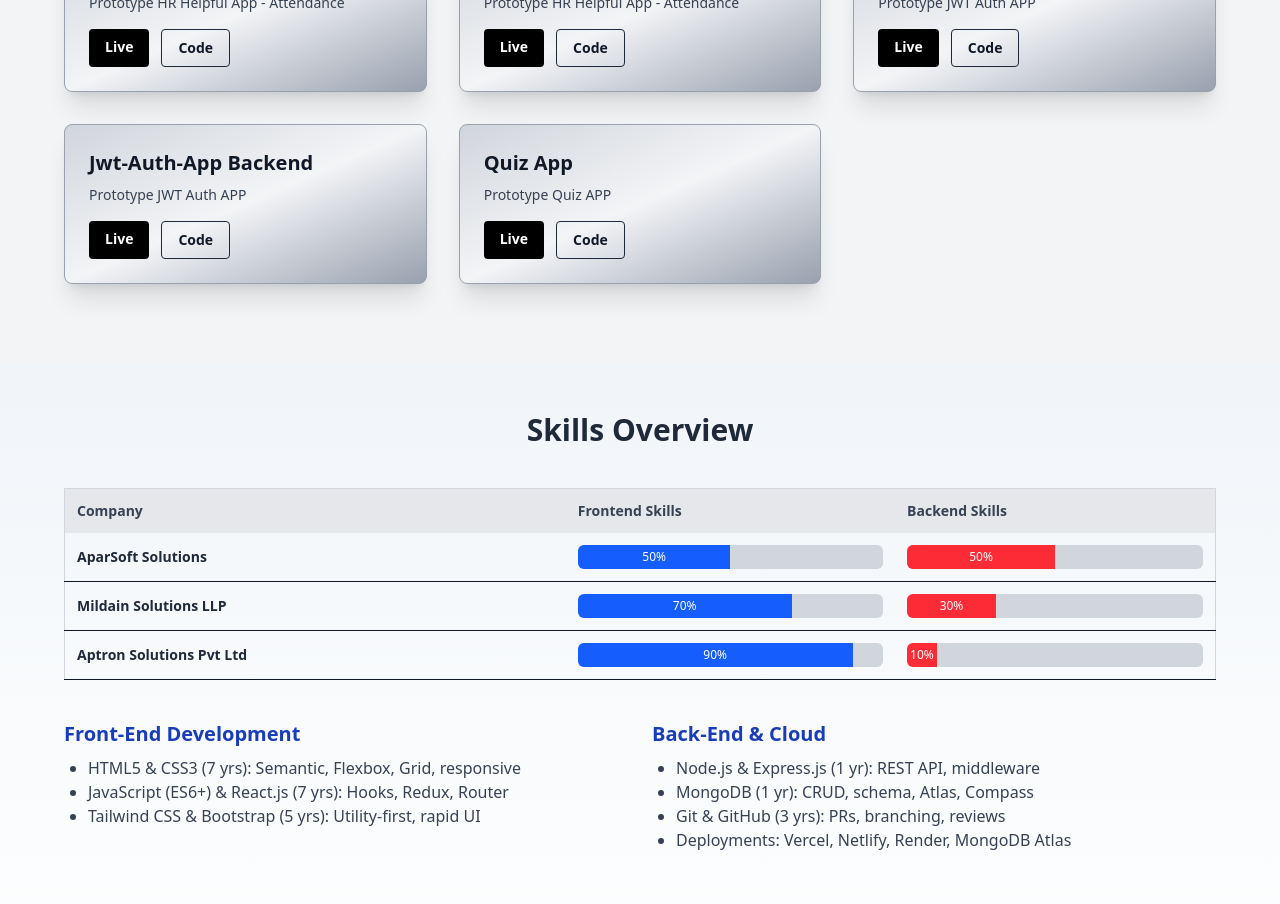
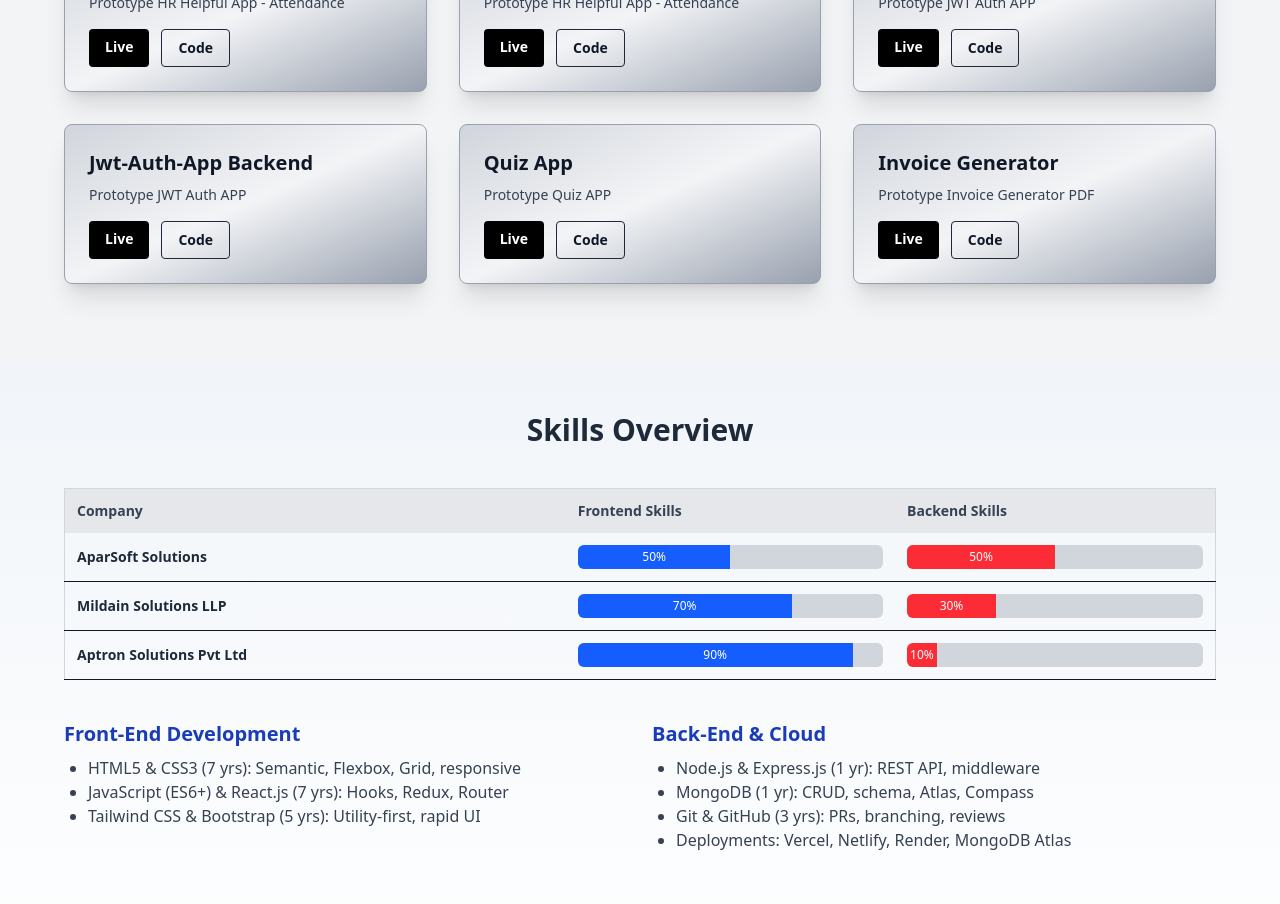
Before and after one commit to sbbhaskar/Portfolio-Bhaskar, a React (Vite) app: page / in a window 1280 px wide. Shown: the part 2320-3224 px from the top of the page. Built offline with nearby package versions, Linux system fonts and the light colour scheme.

Commit message:
Update Projects.jsx

```diff
--- a/src/components/Projects.jsx
+++ b/src/components/Projects.jsx
@@ -163,6 +163,13 @@ const projects = [
     live: "https://github.com/sbbhaskar?tab=repositories",
     code: "https://github.com/sbbhaskar/Quiz-App",
   },
+  {
+    id: 24,
+    title: "Invoice Generator",
+    desc: "Prototype Invoice Generator PDF",
+    live: "https://github.com/sbbhaskar?tab=repositories",
+    code: "https://github.com/sbbhaskar/Invoice-Generator-PDF",
+  },
 ];
 
 function Projects() {
```
